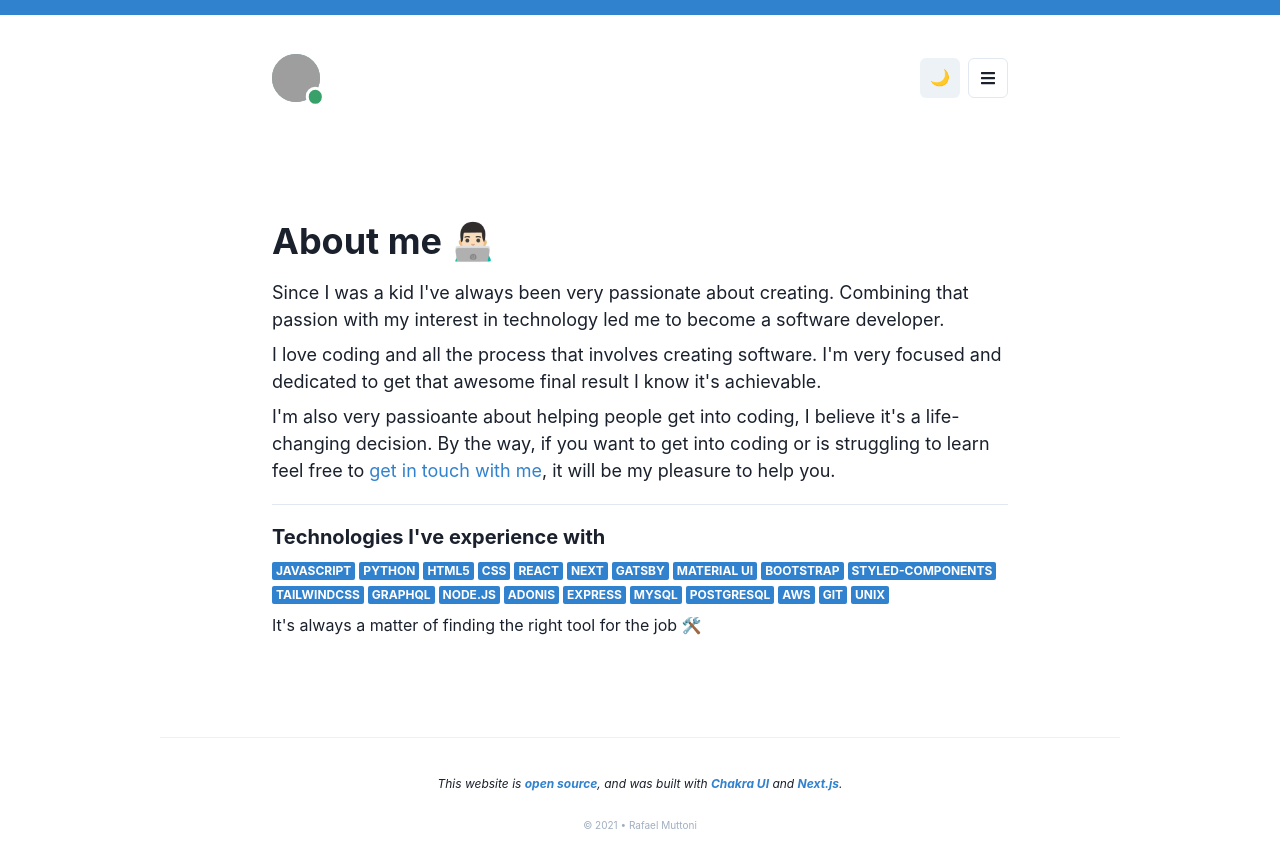
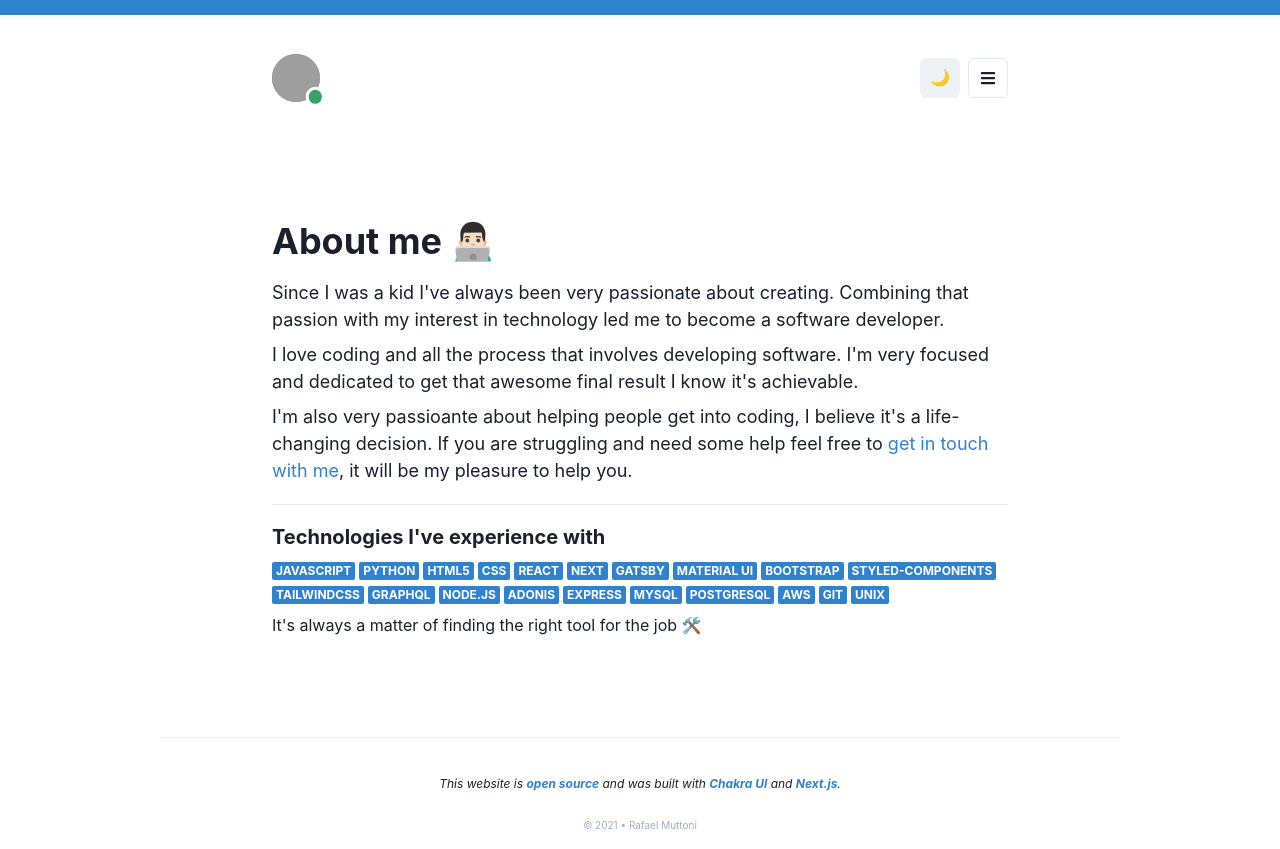
Before and after one commit to rafaelmuttoni/rafaelmuttoni.com, a Next.js app: page /about in a window 1280 px wide. Built offline with nearby package versions, Linux system fonts and the light colour scheme; grey boxes are pictures that could not be loaded.

Commit message:
typo fixes

```diff
--- a/src/components/Footer.js
+++ b/src/components/Footer.js
@@ -22,8 +22,8 @@ export default function Footer() {
             color="blue.500"
           >
             open source
-          </Link>
-          , and was built with{' '}
+          </Link>{' '}
+          and was built with{' '}
           <Link
             href="https://chakra-ui.com/"
             target="_blank"
--- a/src/pages/about.js
+++ b/src/pages/about.js
@@ -14,14 +14,14 @@ export default function About() {
           a software developer.
         </Text>
         <Text fontSize="lg" mb={2}>
-          I love coding and all the process that involves creating software. I'm
-          very focused and dedicated to get that awesome final result I know
+          I love coding and all the process that involves developing software.
+          I'm very focused and dedicated to get that awesome final result I know
           it's achievable.
         </Text>
         <Text fontSize="lg" mb={2}>
           I'm also very passioante about helping people get into coding, I
-          believe it's a life-changing decision. By the way, if you want to get
-          into coding or is struggling to learn feel free to{' '}
+          believe it's a life-changing decision. If you are struggling and need
+          some help feel free to{' '}
           <ChakraLink href="/contact" as={Link} color="blue.500">
             get in touch with me
           </ChakraLink>
```
